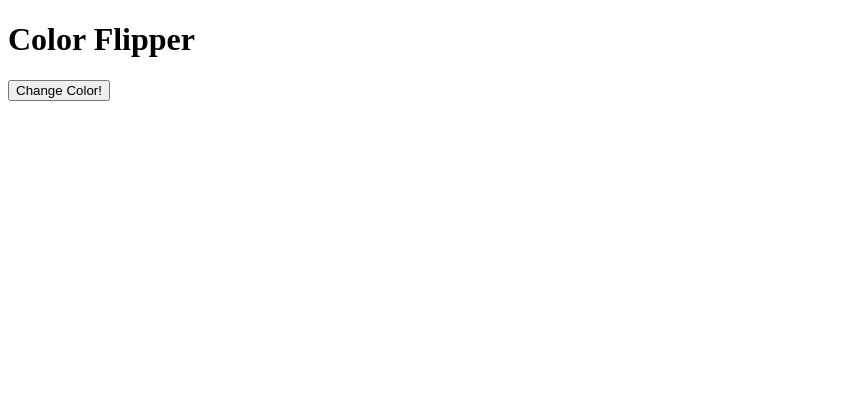
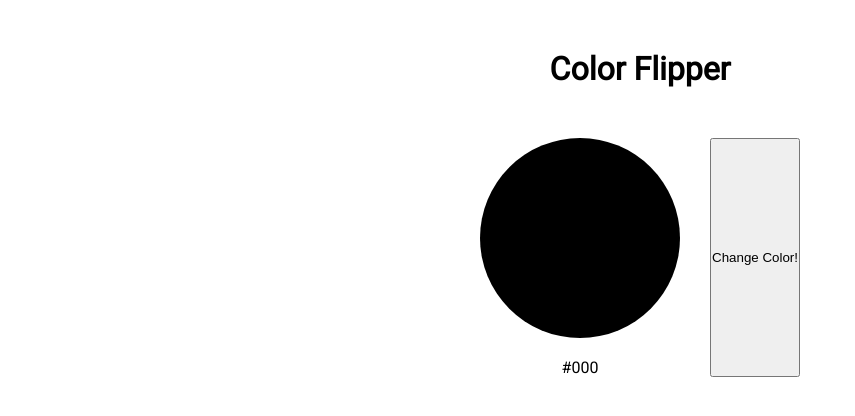
Before and after one commit to mattiauliano/color-flipper, a plain HTML site: page index.html in a window 1280 px wide. Shown: the whole page, without its empty margins (0-855 px from the left). Drawn offline with Linux system fonts and the light colour scheme.

Commit message:
Add style to the circle

```diff
--- a/index.html
+++ b/index.html
@@ -5,12 +5,16 @@
     <meta http-equiv="X-UA-Compatible" content="IE=edge">
     <meta name="viewport" content="width=device-width, initial-scale=1.0">
     <title>Color Flipper</title>
+    <link rel="stylesheet" href="style.css">
 </head>
 <body>
 
     <h1>Color Flipper</h1>
     <div class="container">
-        <div class="circle"></div>
+        <div class="circle-text-container">
+            <div class="circle"></div>
+            <p class="hex-color">#000</p>
+        </div>
         <button>Change Color!</button>
     </div>
 
--- a/style.css
+++ b/style.css
@@ -1,5 +1,42 @@
+/* Default settings */
+@import url('https://fonts.googleapis.com/css2?family=Roboto&display=swap');
+
 * {
     box-sizing: border-box;
     padding: 0;
     margin: 0;
 }
+
+body {
+    text-align: center;
+    display: flex;
+    justify-content: center;
+    align-items: center;
+    flex-direction: column;
+    font-family: 'Roboto', sans-serif;
+}
+
+h1 {
+    margin-top: 50px;
+}
+
+/* Circle */
+
+.circle {
+    background-color: #000;
+    height: 200px;
+    width: 200px;
+    border-radius: 50%;
+}
+
+.circle-text-container {
+    display: flex;
+    flex-direction: column;
+    gap: 20px;
+}
+
+.container {
+    margin-top: 50px;
+    display: flex;
+    gap: 30px;
+}
```
